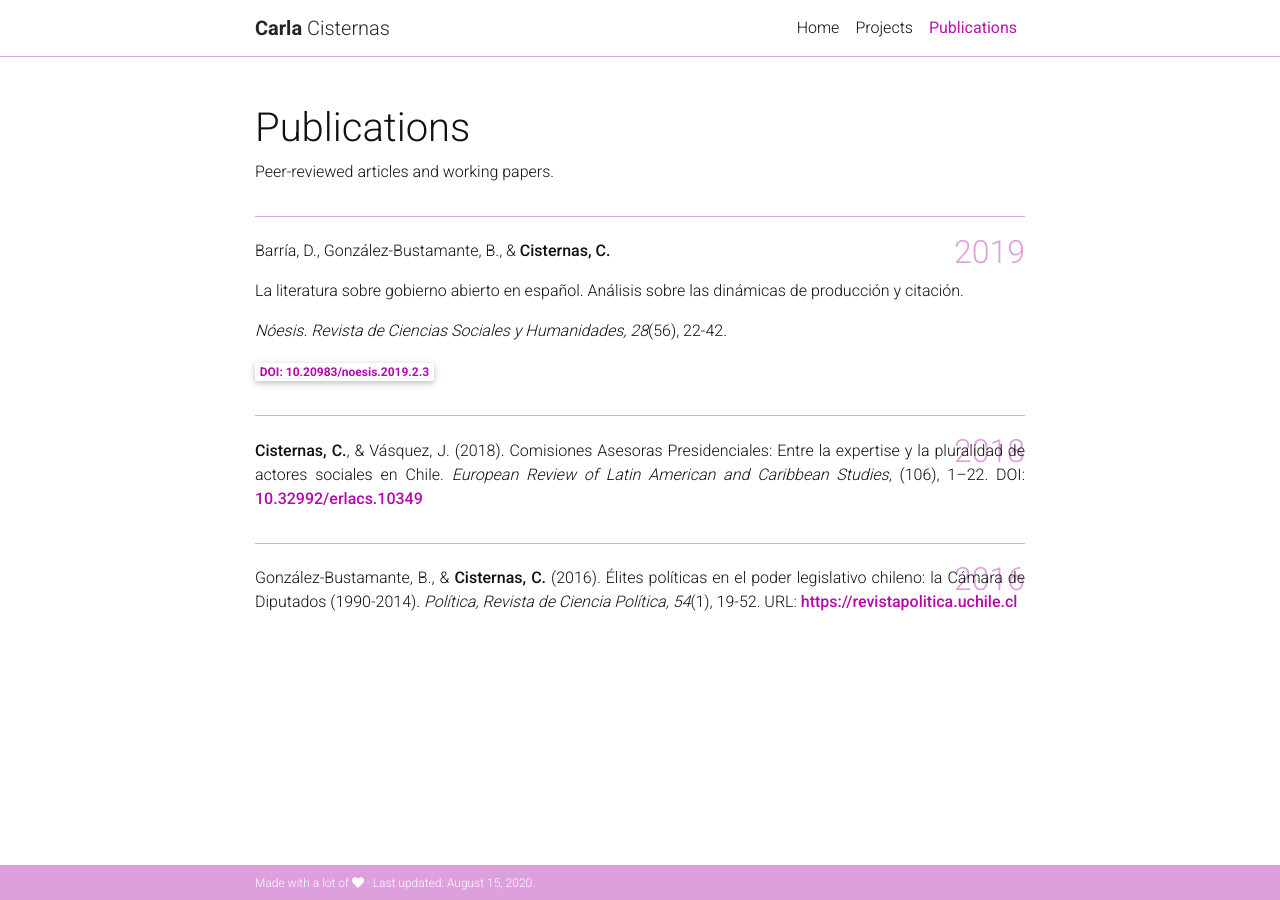
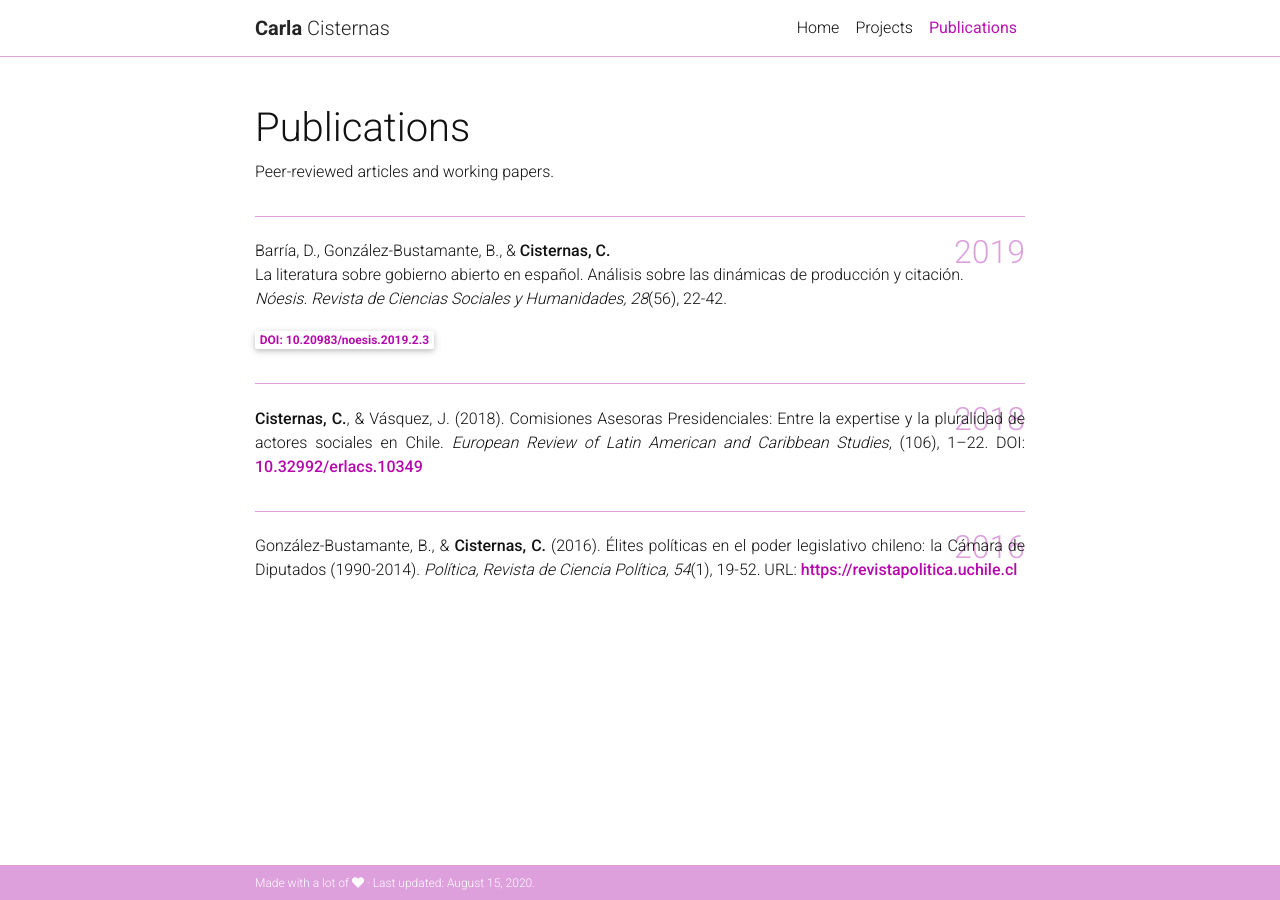
Before and after one commit to training-datalab/carlacisternas.com, a Jekyll site: the page built from _pages/publications.md, in a window 1280 px wide. Built offline with Jekyll 4.4.1, drawn with Linux system fonts in a browser that asks for light colours; nearby versions of some CDN libraries; a style sheet for code colours, icons or effects is not loaded.

Commit message:
Update publications.md

```diff
--- a/_pages/publications.md
+++ b/_pages/publications.md
@@ -10,10 +10,10 @@ nav: true
 
 <h2 class="year">{{2019}}</h2>
 
-<p align="justify">Barría, D., González-Bustamante, B., &amp; <strong>Cisternas, C.</strong></p>
-<p align="justify">La literatura sobre gobierno abierto en español. Análisis sobre las dinámicas de producción y citación.</p>
-<p align="justify"><em>Nóesis. Revista de Ciencias Sociales y Humanidades, 28</em>(56), 22-42.</p>
-<abbr class="badge"><a href="{http://doi.org/10.20983/noesis.2019.2.3" target="_blank">DOI: 10.20983/noesis.2019.2.3</a></abbr>
+<p align="justify">Barría, D., González-Bustamante, B., &amp; <strong>Cisternas, C.</strong><br />
+La literatura sobre gobierno abierto en español. Análisis sobre las dinámicas de producción y citación.<br />
+<em>Nóesis. Revista de Ciencias Sociales y Humanidades, 28</em>(56), 22-42.</p>
+<abbr class="badge"><a href="http://doi.org/10.20983/noesis.2019.2.3" target="_blank">DOI: 10.20983/noesis.2019.2.3</a></abbr>
 
 <h2 class="year">2018</h2>
 
```
